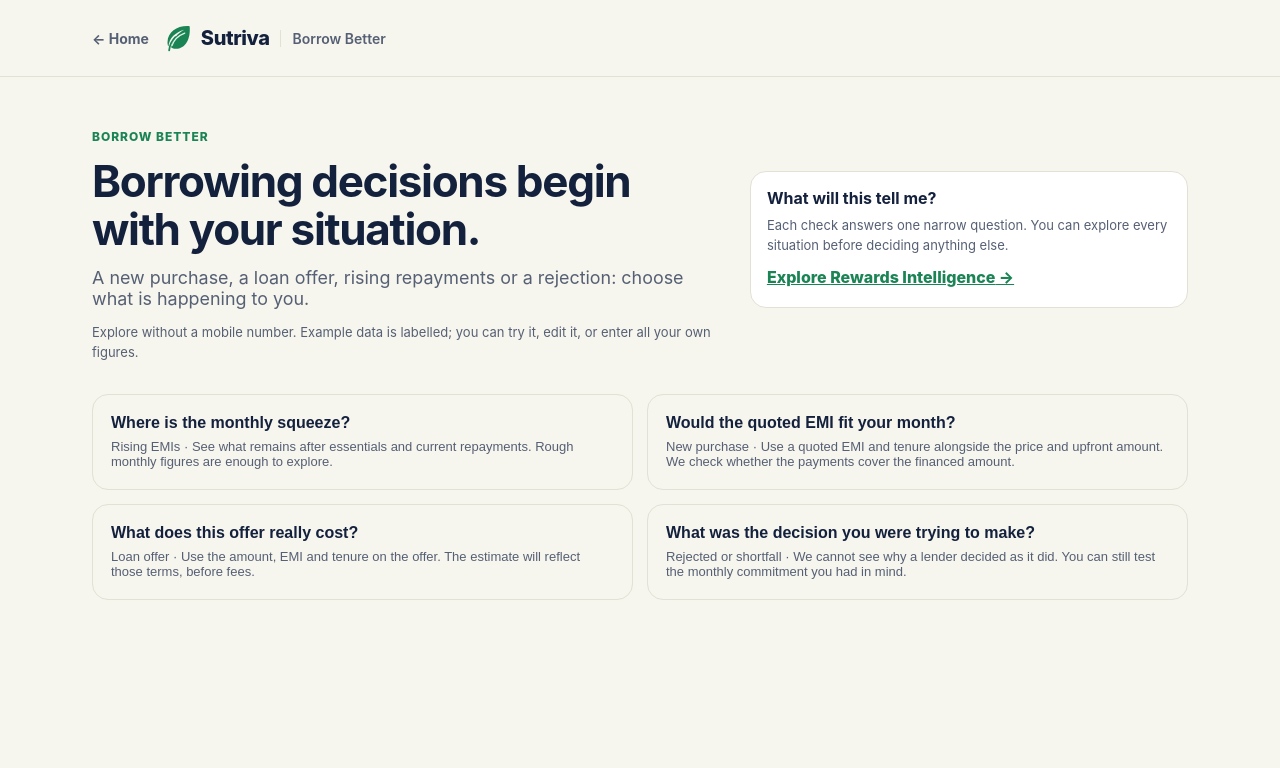
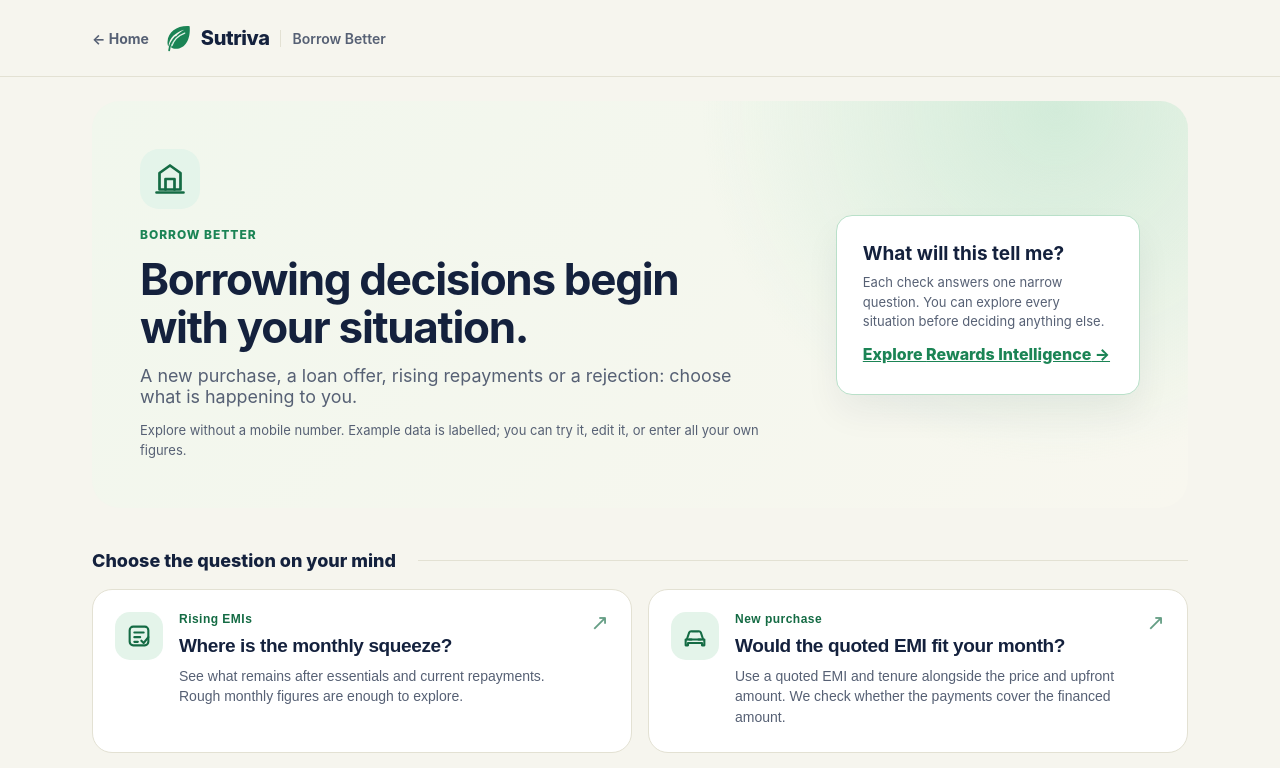
Before and after one commit to agrodhara/SUTRIVA, a Next.js app in the folder apps/pwa/: page /borrow-better in a window 1280 px wide. Shown: the top 768 px of the page. Built offline with nearby package versions, Linux system fonts and the light colour scheme; no server answers.

Commit message:
style: strengthen situation visual hierarchy

```diff
--- /dev/null
+++ b/apps/pwa/app/situations/SituationIcon.tsx
@@ -0,0 +1,22 @@
+import type { SituationKey } from "./situationsConfig";
+
+type IconName = SituationKey | "borrow" | "rewards";
+
+/** Small, consistent line icons. Decorative only; the adjacent question is the accessible label. */
+export function SituationIcon({ name, size = 28 }: { name: IconName; size?: number }) {
+  const common = { fill: "none", stroke: "currentColor", strokeWidth: 1.8, strokeLinecap: "round" as const, strokeLinejoin: "round" as const };
+  const paths: Record<IconName, React.ReactNode> = {
+    debt: <><rect x="4" y="4" width="16" height="16" rx="3" /><path d="M8 9h8M8 13h5M8 17h3" /><path d="m14 16 2 2 4-5" /></>,
+    purchase: <><path d="m5 15 2-6a2 2 0 0 1 2-1h6a2 2 0 0 1 2 1l2 6" /><path d="M4 15h16v5h-2v-2H6v2H4z" /><path d="M7 15h2m6 0h2" /></>,
+    offer: <><path d="M6 3h9l4 4v14H6zM15 3v5h4M9 12h7M9 16h5" /></>,
+    rejected: <><circle cx="10" cy="10" r="6" /><path d="m15 15 6 6M8 10h4" /></>,
+    fee: <><rect x="4" y="5" width="16" height="15" rx="2" /><path d="M4 10h16M8 3v4m8-4v4M8 15h8" /></>,
+    fit: <><rect x="3" y="5" width="18" height="14" rx="2" /><path d="M3 10h18M7 15h4m5 0h2" /></>,
+    balance: <><rect x="3" y="5" width="18" height="14" rx="2" /><path d="M3 10h18M7 15h4" /><path d="m15 14 2 2 3-4" /></>,
+    multi: <><rect x="3" y="7" width="16" height="12" rx="2" /><path d="M7 5h14v12M3 11h16M7 15h4" /></>,
+    unused: <><rect x="4" y="10" width="16" height="11" rx="2" /><path d="M3 7h18v3H3zM12 7v14M12 7c-5 0-5-5-2-5 2 0 2 3 2 5Zm0 0c5 0 5-5 2-5-2 0-2 3-2 5Z" /></>,
+    borrow: <><path d="M5 19V8l7-5 7 5v11H5Z" /><path d="M9 19v-7h6v7M3 21h18" /></>,
+    rewards: <><rect x="3" y="5" width="18" height="14" rx="2" /><path d="M3 10h18M7 15h4" /><path d="m17 13 .5 1.5L19 15l-1.5.5L17 17l-.5-1.5L15 15l1.5-.5z" /></>,
+  };
+  return <svg width={size} height={size} viewBox="0 0 24 24" aria-hidden="true" focusable="false" {...common}>{paths[name]}</svg>;
+}
--- a/apps/pwa/app/situations/SituationLanding.tsx
+++ b/apps/pwa/app/situations/SituationLanding.tsx
@@ -1,6 +1,7 @@
 import Link from "next/link";
 import ui from "../../components/journey-ui/journeyUi.module.css";
 import styles from "./situations.module.css";
+import { SituationIcon } from "./SituationIcon";
 import { GROUP_COPY, SITUATIONS, situationsInGroup, otherGroup, type SituationGroup } from "./situationsConfig";
 
 const OTHER_GROUP_HREF: Record<SituationGroup, string> = {
@@ -18,9 +19,10 @@ export function SituationLanding({ group, onChoose }: { group: SituationGroup; o
   const copy = GROUP_COPY[group];
   const other = otherGroup(group);
   return (
-    <div className={ui.content}>
+    <div className={`${ui.content} ${styles.landing}`}>
       <div className={styles.hero}>
         <div>
+          <span className={styles.heroSymbol}><SituationIcon name={group} size={36} /></span>
           <p className={ui.eyebrowTitle}>{copy.eyebrow}</p>
           <h2 className={styles.heroTitle}>{copy.heading}</h2>
           <p className={styles.lead}>{copy.lead}</p>
@@ -34,17 +36,19 @@ export function SituationLanding({ group, onChoose }: { group: SituationGroup; o
           </Link>
         </div>
       </div>
+      <div className={styles.sectionIntro} aria-hidden="true"><span>Choose the question on your mind</span><span className={styles.sectionRule} /></div>
       <div className={styles.choiceGrid}>
         {situationsInGroup(group).map((key) => {
           const situation = SITUATIONS[key];
           return (
             <button key={key} type="button" className={styles.choice} onClick={() => onChoose(key)}>
-              <span>
+              <span className={styles.choiceIcon}><SituationIcon name={key} /></span>
+              <span className={styles.choiceText}>
+                <span className={styles.choiceTag}>{situation.nav}</span>
                 <strong>{situation.arrival}</strong>
-                <small>
-                  {situation.nav} · {situation.intro}
-                </small>
+                <small>{situation.intro}</small>
               </span>
+              <span className={styles.choiceArrow} aria-hidden="true">↗</span>
             </button>
           );
         })}
--- a/apps/pwa/app/situations/situations.module.css
+++ b/apps/pwa/app/situations/situations.module.css
@@ -7,11 +7,29 @@
 
 .hero {
   display: grid;
-  grid-template-columns: minmax(0, 1fr) minmax(240px, 0.7fr);
-  gap: 32px;
+  grid-template-columns: minmax(0, 1.35fr) minmax(240px, 0.65fr);
+  gap: clamp(24px, 5vw, 72px);
   align-items: center;
-  margin-bottom: 32px;
+  margin-bottom: 42px;
+  padding: clamp(22px, 4vw, 48px);
+  border-radius: 28px;
+  background: radial-gradient(circle at 88% 2%, rgb(178 225 198 / 0.52), transparent 34%), linear-gradient(135deg, #f1f7ed, var(--cream));
 }
+
+.landing { padding-top: 24px; }
+
+.heroSymbol, .situationSymbol {
+  width: 60px;
+  height: 60px;
+  display: grid;
+  place-items: center;
+  border-radius: 19px;
+  color: var(--green-dark);
+  background: var(--mint);
+  margin-bottom: 18px;
+}
+
+.situationSymbol { width: 54px; height: 54px; margin-bottom: 16px; }
 
 .heroTitle {
   font-size: clamp(28px, 4vw, 44px);
@@ -32,7 +50,15 @@
   display: flex;
   flex-direction: column;
   gap: 8px;
+  padding: 26px;
+  border-color: var(--mint-line);
+  box-shadow: 0 18px 35px rgb(20 33 61 / 0.06);
 }
+
+.heroCard > strong { font-size: 19px; line-height: 1.25; }
+
+.sectionIntro { display: flex; gap: 22px; align-items: center; font-weight: 800; color: var(--navy); font-size: 18px; }
+.sectionRule { height: 1px; background: var(--line); flex: 1; }
 
 .linkButton {
   border: 0;
@@ -48,43 +74,84 @@
 .choiceGrid {
   display: grid;
   grid-template-columns: repeat(2, minmax(0, 1fr));
-  gap: 14px;
-  margin: 24px 0;
+  gap: 16px;
+  margin: 18px 0 32px;
 }
 
 .choice {
   display: flex;
   align-items: flex-start;
   text-align: left;
-  gap: 14px;
+  gap: 16px;
   width: 100%;
   border: 1px solid var(--line);
-  background: var(--page);
-  border-radius: 16px;
-  padding: 18px;
-  min-height: 96px;
+  background: #fff;
+  border-radius: 20px;
+  padding: 22px;
+  min-height: 164px;
   color: var(--navy);
   cursor: pointer;
+  transition: border-color .18s ease, box-shadow .18s ease, transform .18s ease;
 }
 
 .choice:hover,
 .choice:focus-visible {
   border-color: var(--green);
   box-shadow: 0 6px 20px rgb(27 132 85 / 0.11);
+  transform: translateY(-2px);
 }
+
+.choiceIcon {
+  display: grid;
+  place-items: center;
+  width: 48px;
+  height: 48px;
+  flex: none;
+  border-radius: 15px;
+  color: var(--green-dark);
+  background: var(--mint);
+}
+.choiceText { min-width: 0; flex: 1; }
+.choiceTag { display: block; color: var(--green-dark); font-weight: 800; font-size: 12px; letter-spacing: .04em; margin-bottom: 8px; }
+.choiceArrow { color: var(--green-dark); font-size: 22px; line-height: 1; opacity: .65; }
 
 .choice strong {
   display: block;
-  font-size: 16px;
+  font-size: 19px;
   line-height: 1.25;
+  letter-spacing: -.02em;
 }
 
 .choice small {
   display: block;
   color: var(--muted);
-  margin-top: 6px;
-  font-size: 13px;
+  margin-top: 8px;
+  font-size: 14px;
   font-weight: 400;
+  line-height: 1.45;
+}
+
+.arrivalCard { border-color: var(--mint-line); box-shadow: 0 16px 32px rgb(20 33 61 / .06); }
+.inputPanel { background: #fff; border: 1px solid var(--line); border-radius: 22px; padding: clamp(18px, 3vw, 30px); box-shadow: 0 14px 32px rgb(20 33 61 / .04); }
+.resultLayout { margin-top: 20px; }
+.resultPanel { padding: clamp(22px, 3vw, 34px); box-shadow: 0 20px 36px rgb(20 33 61 / .13); }
+.resultChart { border-color: var(--mint-line); box-shadow: 0 12px 30px rgb(20 33 61 / .04); padding: clamp(20px, 3vw, 28px); }
+.resultInsight { border-left: 4px solid var(--green); padding-left: 18px; }
+.resultWhatIf { border-left: 4px solid #d28a53; padding-left: 18px; }
+.resultLimit { border-left: 4px solid var(--blue); }
+.resultLabel { display: flex; align-items: center; gap: 12px; }
+.resultLabelIcon { display: grid; place-items: center; width: 42px; height: 42px; border-radius: 13px; color: var(--green-dark); background: var(--mint); flex: none; }
+.pilotPanel { margin-top: 28px; border-top: 1px solid var(--line); padding-top: 8px; }
+
+/* On a phone the chart belongs next to the answer, before the explanatory paragraphs. */
+@media (max-width: 959px) {
+  .resultPanel { order: 1; }
+  .resultChart { order: 2; }
+  .resultInsight { order: 3; }
+  .resultWhatIf { order: 4; }
+  .resultLimit { order: 5; }
+  .resultActions { order: 6; }
+  .pilotPanel { order: 7; }
 }
 
 @media (max-width: 800px) {
@@ -96,3 +163,19 @@
     grid-template-columns: 1fr;
   }
 }
+
+@media (max-width: 600px) {
+  .hero { padding: 22px 18px; gap: 20px; margin-bottom: 28px; border-radius: 20px; }
+  .heroCard { padding: 18px; }
+  .choice { min-height: 0; padding: 18px 16px; gap: 12px; }
+  .choiceIcon { width: 42px; height: 42px; border-radius: 12px; }
+  .choiceIcon svg { width: 23px; height: 23px; }
+  .choice strong { font-size: 17px; }
+  .choice small { font-size: 13px; }
+  .choiceArrow { display: none; }
+}
+
+@media (prefers-reduced-motion: reduce) {
+  .choice { transition: none; }
+  .choice:hover, .choice:focus-visible { transform: none; }
+}
--- a/apps/pwa/app/styles.css
+++ b/apps/pwa/app/styles.css
@@ -8,7 +8,7 @@
 body { margin: 0; }
 
 .shell {
-  max-width: 980px;
+  max-width: 1100px;
   margin: 0 auto;
   padding: 56px 20px;
 }
@@ -16,6 +16,9 @@ body { margin: 0; }
 .hero {
   margin-bottom: 48px;
   text-align: center;
+  padding: 40px 24px 20px;
+  border-radius: 28px;
+  background: radial-gradient(circle at 12% 15%, #e4f4ea 0, transparent 28%), radial-gradient(circle at 88% 12%, #eaf2ff 0, transparent 24%);
 }
 
 .eyebrow {
@@ -86,8 +89,21 @@ h1 .highlight {
   display: flex;
   flex-direction: column;
   gap: 4px;
-  box-shadow: 0 10px 24px rgba(23, 23, 23, 0.04);
+  box-shadow: 0 16px 36px rgba(23, 23, 23, 0.06);
 }
+
+.doorCard__icon {
+  display: grid;
+  place-items: center;
+  width: 58px;
+  height: 58px;
+  border-radius: 18px;
+  background: #e4f4ea;
+  color: #146b44;
+  margin-bottom: 18px;
+}
+
+.doorCard--borrowBetter .doorCard__icon { background: #eaf2ff; color: #1e4fc4; }
 
 .doorCard--moneyValue { border-color: #bfe3cd; background: #f4fbf6; }
 .doorCard--borrowBetter { border-color: #c6d6f2; background: #f4f7fd; }
--- a/apps/pwa/components/DoorCard.tsx
+++ b/apps/pwa/components/DoorCard.tsx
@@ -1,6 +1,7 @@
 "use client";
 
 import { Journey, trackEvent } from "../lib/api";
+import { SituationIcon } from "../app/situations/SituationIcon";
 
 type DoorCardProps = {
   optionLabel: string;
@@ -27,6 +28,7 @@ export function DoorCard({
 }: DoorCardProps) {
   return (
     <div className={`doorCard doorCard--${accent}`}>
+      <span className="doorCard__icon"><SituationIcon name={accent === "borrowBetter" ? "borrow" : "rewards"} size={34} /></span>
       <p className="doorCard__option">{optionLabel}</p>
       <h2>{title}</h2>
       <p className="doorCard__description">{description}</p>
```
Also changed, not shown: apps/pwa/app/situations/SituationFlow.tsx (+17 -13 lines).
